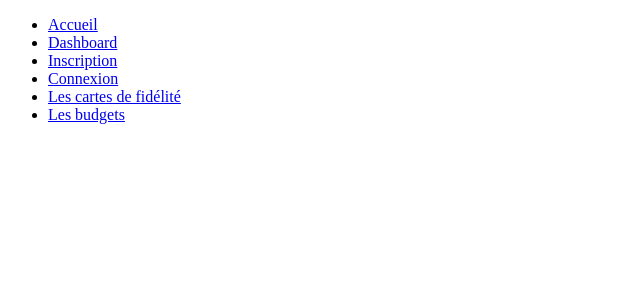
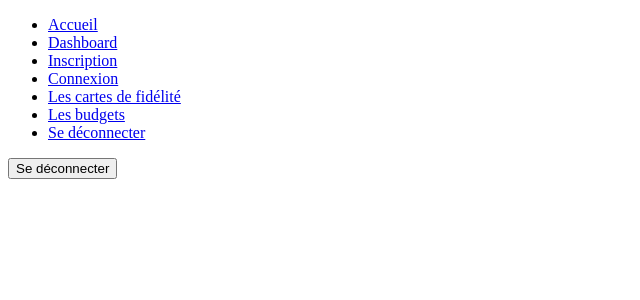
Before and after one commit to maily-vannobel/FinanceFlow, a React (Vite) app in the folder frontend/: page /logout in a window 1280 px wide. Shown: the top 300 px of the page, without its empty margins (0-640 px from the left). Built offline with nearby package versions, Linux system fonts and the light colour scheme.

Commit message:
feat : add details in fetch budget + logout

```diff
--- a/frontend/src/App.jsx
+++ b/frontend/src/App.jsx
@@ -6,6 +6,7 @@ import Login from "./components/Login";
 import Dashboard from "./components/Dashboard";
 import LoyaltyCards from "./components/LoyaltyCards";
 import Budgets from "./components/Budgets";
+import Logout from "./components/Logout";
 // import "./App.css";
 
 // Composant principal de l'application
@@ -34,6 +35,9 @@ function App() {
             <li>
               <Link to="/budgets">Les budgets</Link>
             </li>
+            <li>
+              <Link to="/logout">Se déconnecter</Link>
+            </li>
           </ul>
         </nav>
         {/* Définition des routes pour l'application */}
@@ -44,6 +48,7 @@ function App() {
           <Route path="/dashboard" element={<Dashboard />} />
           <Route path="/loyalty-cards" element={<LoyaltyCards />} />
           <Route path="/budgets" element={<Budgets />} />
+          <Route path="/logout" element={<Logout />} />
         </Routes>
       </div>
     </>
--- a/frontend/src/components/Budgets.jsx
+++ b/frontend/src/components/Budgets.jsx
@@ -1,12 +1,14 @@
 import React, { useState, useEffect } from "react";
-import axios from "axios";
 
 const Budgets = () => {
   const [budgets, setBudgets] = useState("");
 
   const fetchBudgets = async () => {
     try {
-      const reponse = await fetch("http://localhost:8000/read_budgets");
+      const reponse = await fetch("http://localhost:8000/read_budgets", {
+        method: "GET", // Remplace par GET si nécessaire
+        credentials: "include", // Inclut les cookies si besoin
+      });
 
       const jsonData = await reponse.json();
       console.log(jsonData);
--- /dev/null
+++ b/frontend/src/components/Logout.jsx
@@ -0,0 +1,28 @@
+import React from "react";
+
+const Logout = () => {
+  const logout = async () => {
+    try {
+      const response = await fetch("http://localhost:8000/logout", {
+        method: "POST", // Remplace par GET si nécessaire
+        credentials: "include", // Inclut les cookies si besoin
+      });
+      if (response.ok) {
+        console.log("Déconnexion réussie !");
+        // Redirige ou effectue d'autres actions après la déconnexion
+      } else {
+        console.error("Échec de la déconnexion :", response.statusText);
+      }
+    } catch (error) {
+      console.error("Erreur lors de la déconnexion :", error);
+    }
+  };
+
+  return (
+    <button onClick={logout} style={{ cursor: "pointer" }}>
+      Se déconnecter
+    </button>
+  );
+};
+
+export default Logout;
```
